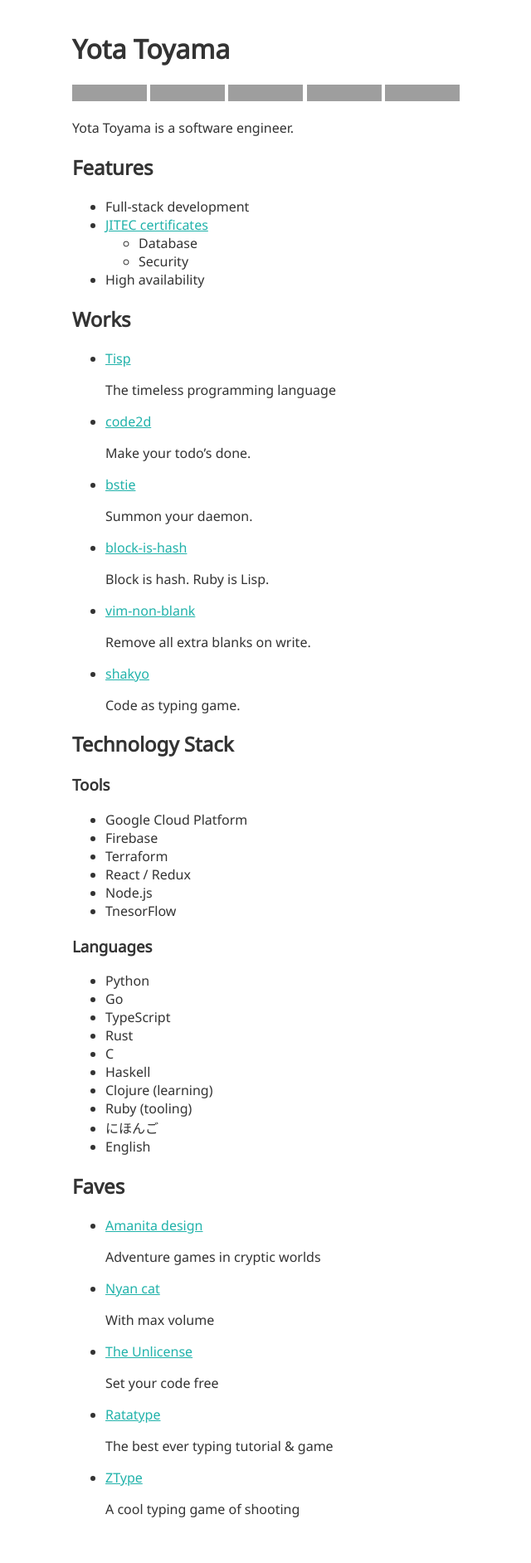
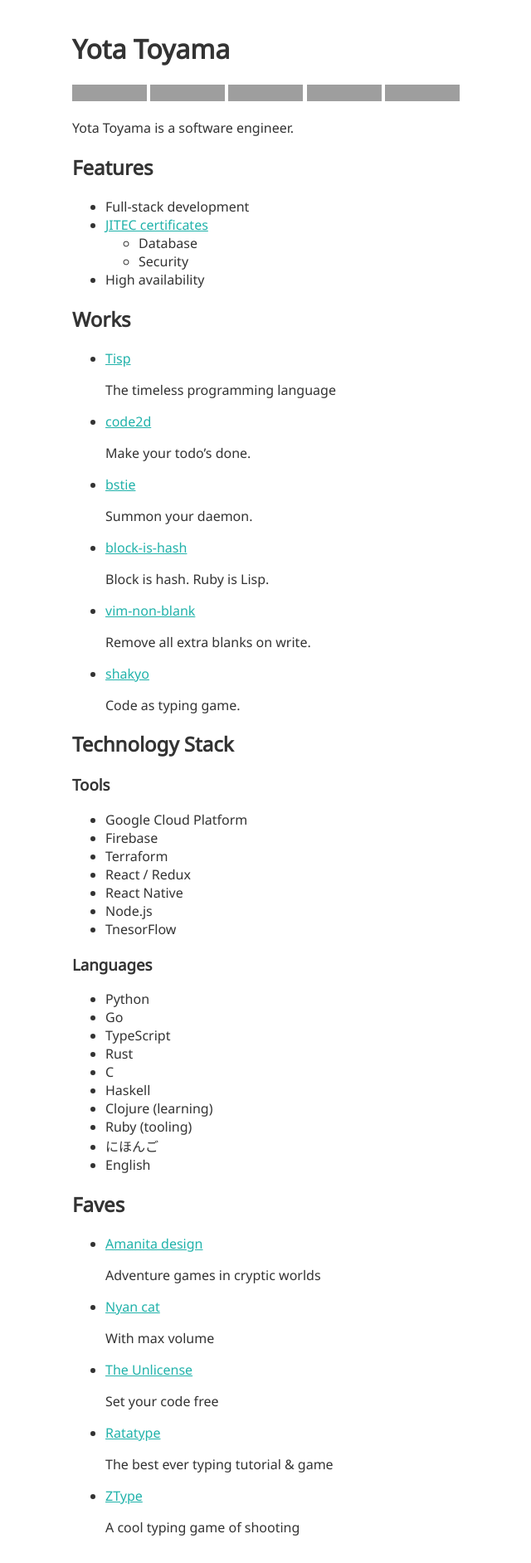
Before and after one commit to raviqqe/raviqqe.github.io, a Jekyll site: the page built from index.md, in a window 1280 px wide, cut to the strip 0-1884 px from the top of the page. Shown: the whole strip at 83% size, without its empty margins (153-793 px from the left). Built offline with Jekyll 4.4.1, drawn with Linux system fonts in a browser that asks for light colours; our own code applies the rules of GitHub Pages for plain Markdown files; before the commit the page ends 1862 px from its top, so only the background shows below that; grey boxes are pictures that could not be loaded.

Commit message:
Add React Native to tool stack

```diff
--- a/index.md
+++ b/index.md
@@ -50,6 +50,7 @@ Yota Toyama is a software engineer.
 - Firebase
 - Terraform
 - React / Redux
+- React Native
 - Node.js
 - TnesorFlow
 
```
